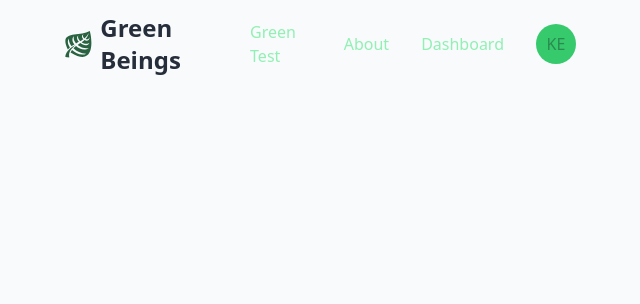
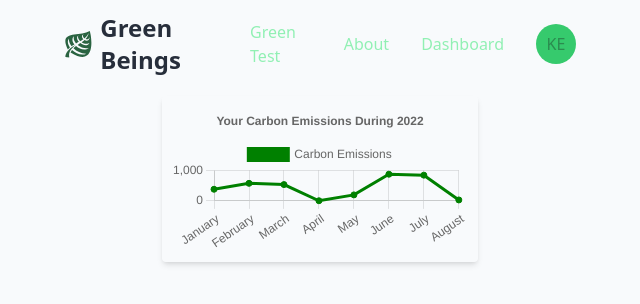
Before and after one commit to hackathonDFW2022/HackFront, a React (Vite) app: page /dashboard in a window 1280 px wide. Shown: the top 304 px of the page, without its empty margins (320-960 px from the left). Built offline with nearby package versions, Linux system fonts and the light colour scheme.

Commit message:
added dashboard page, with line graph

```diff
--- a/package.json
+++ b/package.json
@@ -9,7 +9,11 @@
     "preview": "vite preview"
   },
   "dependencies": {
+    "canvasjs-react-charts": "^1.0.5",
+    "chart.js": "^3.9.1",
+    "faker": "^5.5.3",
     "react": "^18.2.0",
+    "react-chartjs-2": "^4.3.1",
     "react-dom": "^18.2.0",
     "react-icons": "^4.4.0",
     "react-router-dom": "^6.4.1"
--- a/src/App.jsx
+++ b/src/App.jsx
@@ -2,7 +2,7 @@ import LandingPage from './pages/LandingPage'
 import {Route,Routes} from 'react-router-dom'
 import GreenForm from './pages/GreenForm'
 import Navbar from './components/Navbar'
-
+import Dashboard from './pages/Dashboard';
 
 function App() {
 
@@ -14,7 +14,7 @@ function App() {
         <Routes>
           <Route path='/' element={<LandingPage/>}/>
           <Route path='/form' element={<GreenForm />} />
-          <Route path='/dashboard' />
+          <Route path='/dashboard' element={<Dashboard />} />
         </Routes>
 
     </main>
--- a/src/components/Card.jsx
+++ b/src/components/Card.jsx
@@ -1,11 +1,12 @@
 import React from 'react'
+import LineChart from './LineChart'
 
 function Card() {
   return (
-    <div className="max-w-sm rounded overflow-hidden shadow-lg">
-        <div className="px-6 py-4">
-            <div class="font-bold text-xl mb-2">
-                Results
+    <div className="flex mt-2 justify-center">
+        <div className="max-w-10xl rounded overflow-hidden shadow-md">
+            <div className="font-bold text-xl mx-2 my-2">
+                <LineChart />
             </div>
         </div>
     </div>
--- /dev/null
+++ b/src/components/LineChart.jsx
@@ -0,0 +1,53 @@
+import {
+    Chart as ChartJS,
+    CategoryScale,
+    LinearScale,
+    PointElement,
+    LineElement,
+    Title,
+    Tooltip,
+    Legend,
+} from 'chart.js';
+import { Line } from 'react-chartjs-2';
+import faker from 'faker';
+
+ChartJS.register(
+    CategoryScale,
+    LinearScale,
+    PointElement,
+    LineElement,
+    Title,
+    Tooltip,
+    Legend
+);
+
+export const options = {
+    responsive: true,
+    plugins: {
+        legend: {
+            position: 'top'
+        },
+        title: {
+            display: true,
+            text: 'Your Carbon Emissions During 2022',
+        },
+    },
+};
+
+const labels = ['January', 'February', 'March', 'April', 'May', 'June', 'July', 'August'];
+export const data = {
+    labels,
+    datasets: [
+        {
+            label: 'Carbon Emissions',
+            data: labels.map(() => faker.datatype.number({min: 0, max: 1000})),
+            borderColor: 'green',
+            backgroundColor: 'green',
+        }
+    ]
+}
+export default function LineChart() {
+  return(
+        <Line options={options} data={data} />
+  )
+}
--- a/src/pages/Dashboard.jsx
+++ b/src/pages/Dashboard.jsx
@@ -1,11 +1,10 @@
 import React from 'react'
-import Card from './components/Card'
+import Card from '../components/Card'
 import LineChart from '../components/LineChart'
 const Dashboard = () => {
   return (
     <>
         <Card/>
-        <LineChart />
     </>
   )
 }
```
Also changed, not shown: 1 other file (tests, documents, lock files or other folders).
